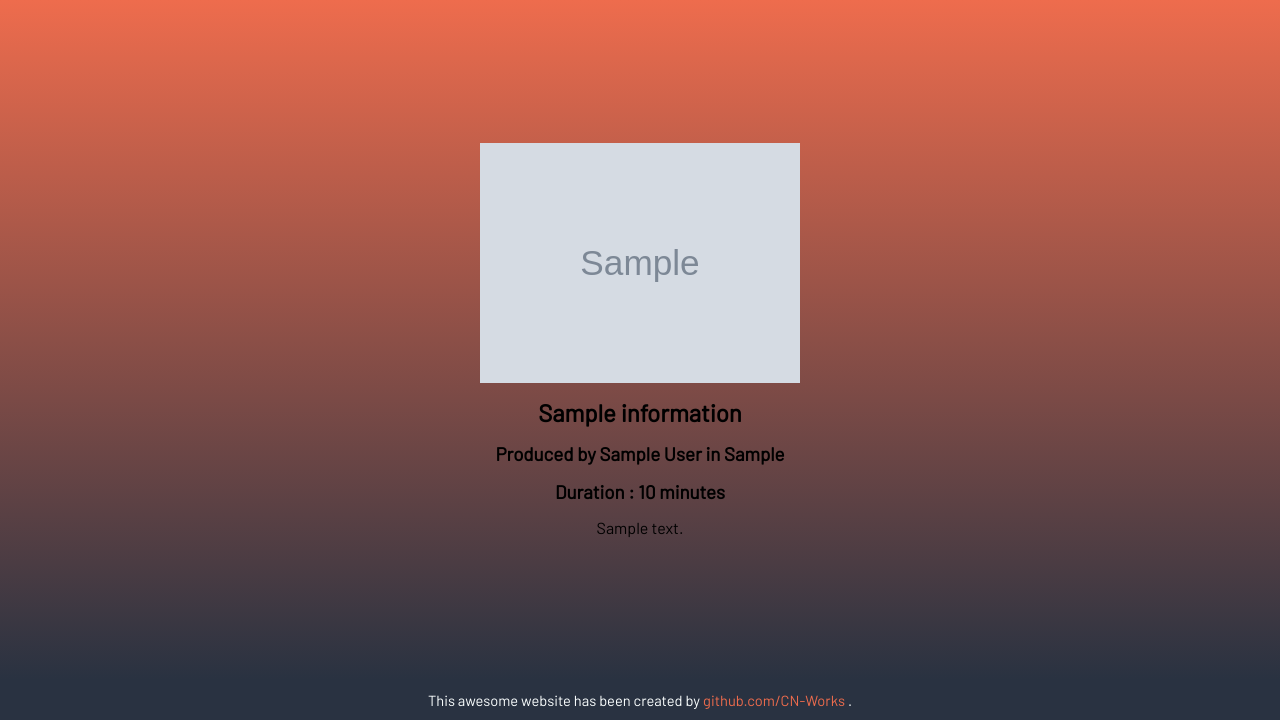
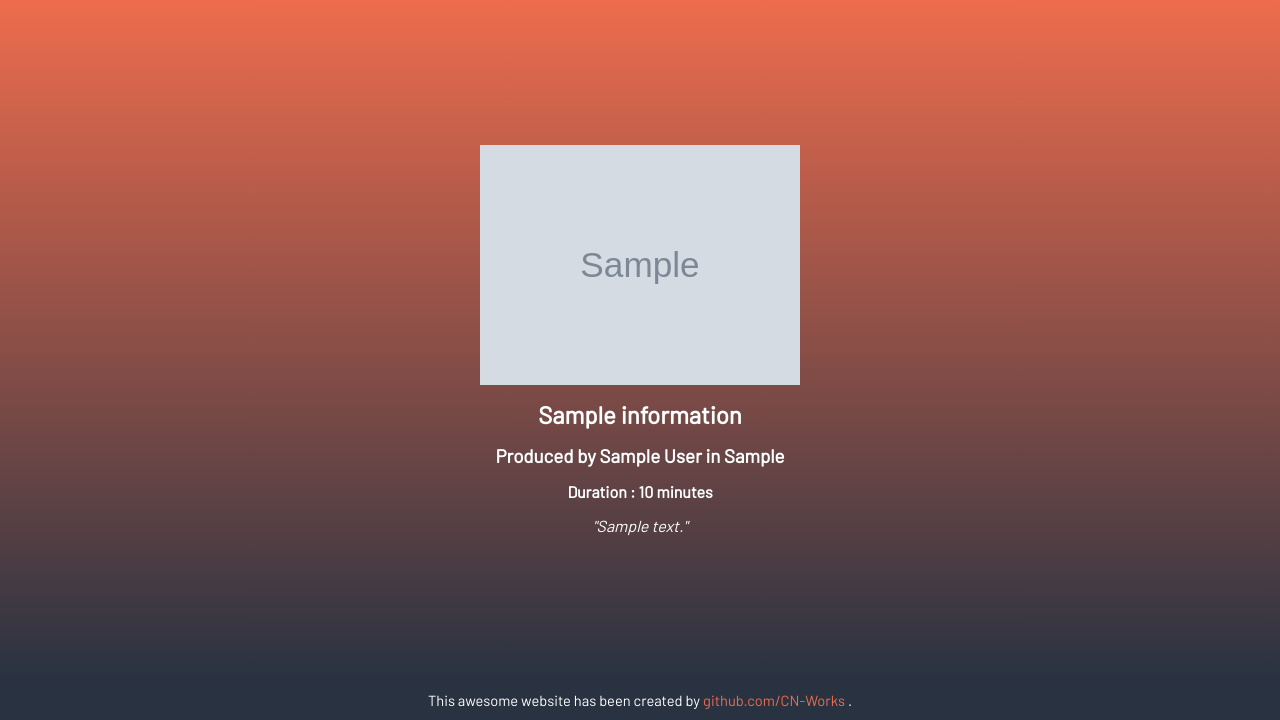
Before and after one commit to CN-Works/Advanced-Cinema-Application, a PHP site: template views/movie/movieinfos.php in a window 1280 px wide. Shown: the part 80-800 px from the top of the page. Run offline with PHP 8.4, Linux system fonts and the light colour scheme; the template is opened without the code that fills it: most values are stand-ins (such as "Sample title", 1, 10 or a date in 2020); grey boxes marked "Sample" are stand-in pictures.

Commit message:
Fix : image switch when image is NULL

```diff
--- a/public/css/template.css
+++ b/public/css/template.css
@@ -488,9 +488,15 @@ footer {
 
     padding: 15px 0;
     gap: 15px;
+
+    color: var(--main-white);
 }
 
 .movieinfo-banner {
     height: 30vh;
     aspect-ratio: 4/3;
 }
+
+.movieinfo-summary {
+    font-style: italic;
+}
--- a/views/movie/movieinfos.php
+++ b/views/movie/movieinfos.php
@@ -4,11 +4,18 @@
 ?>
 
 <main class="movieinfo-main">
-    <img class="movieinfo-banner unselectable" src="<?php echo $informations["image_movie"] ?>" alt="Movie banner of the movie <?php echo $informations["title"] ?>">
+    <?php
+        if (isset($informations["image_movie"])) {
+            $image = $informations["image_movie"];
+        } else {
+            $image = "public/images/default-image.png";
+        }
+    ?>
+    <img class="movieinfo-banner unselectable" src="<?php echo $image ?>" alt="Movie banner of the movie <?php echo $informations["title"] ?>">
     <h2><?php echo $informations["title"]; ?></h2>
     <h3>Produced by <?php echo $informations["producer_firstname"]." ".$informations["producer_lastname"]; ?> in <?php echo $informations["year_production"] ?></h3>
-    <h3>Duration : <?php echo $informations["duration"]; ?> minutes</h3>
-    <p><?php echo $informations["summary"]; ?></p>
+    <h4>Duration : <?php echo $informations["duration"]; ?> minutes</h4>
+    <p class="movieinfo-summary">"<?php echo $informations["summary"]; ?>"</p>
 </main>
 
 <?php
```
